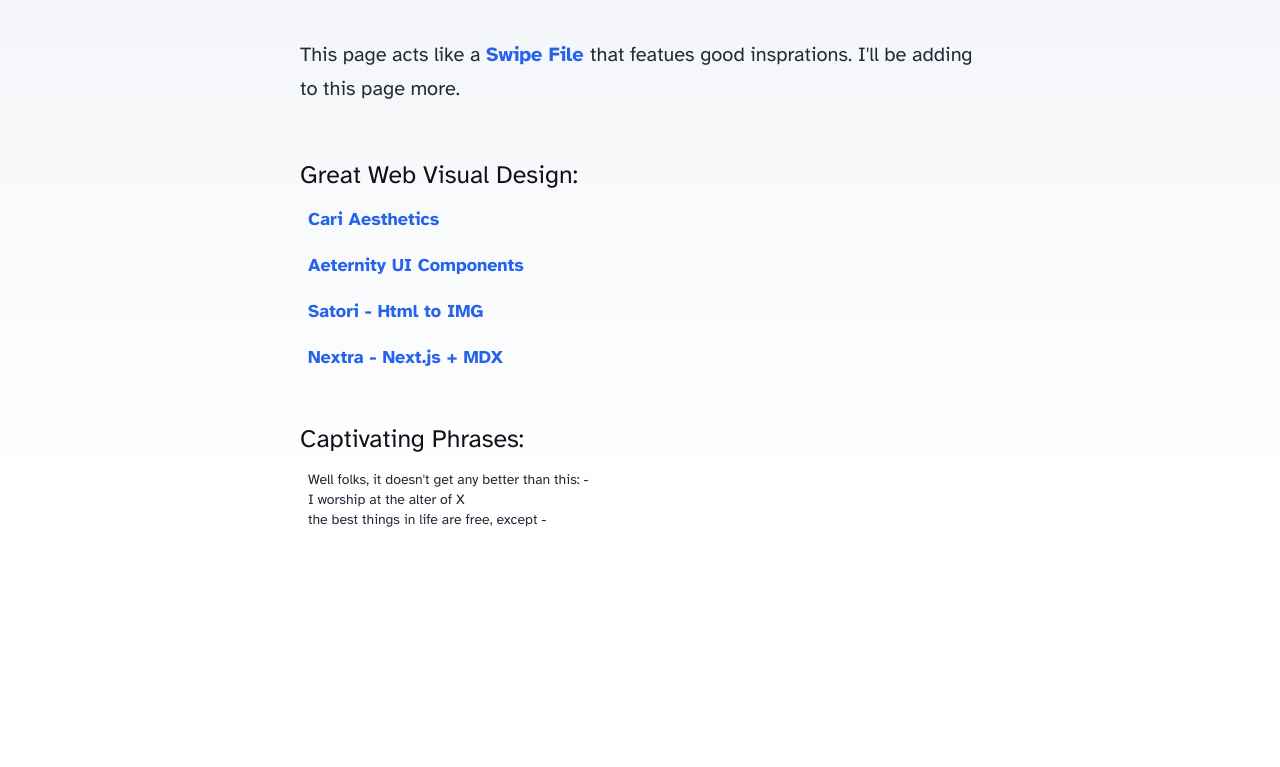
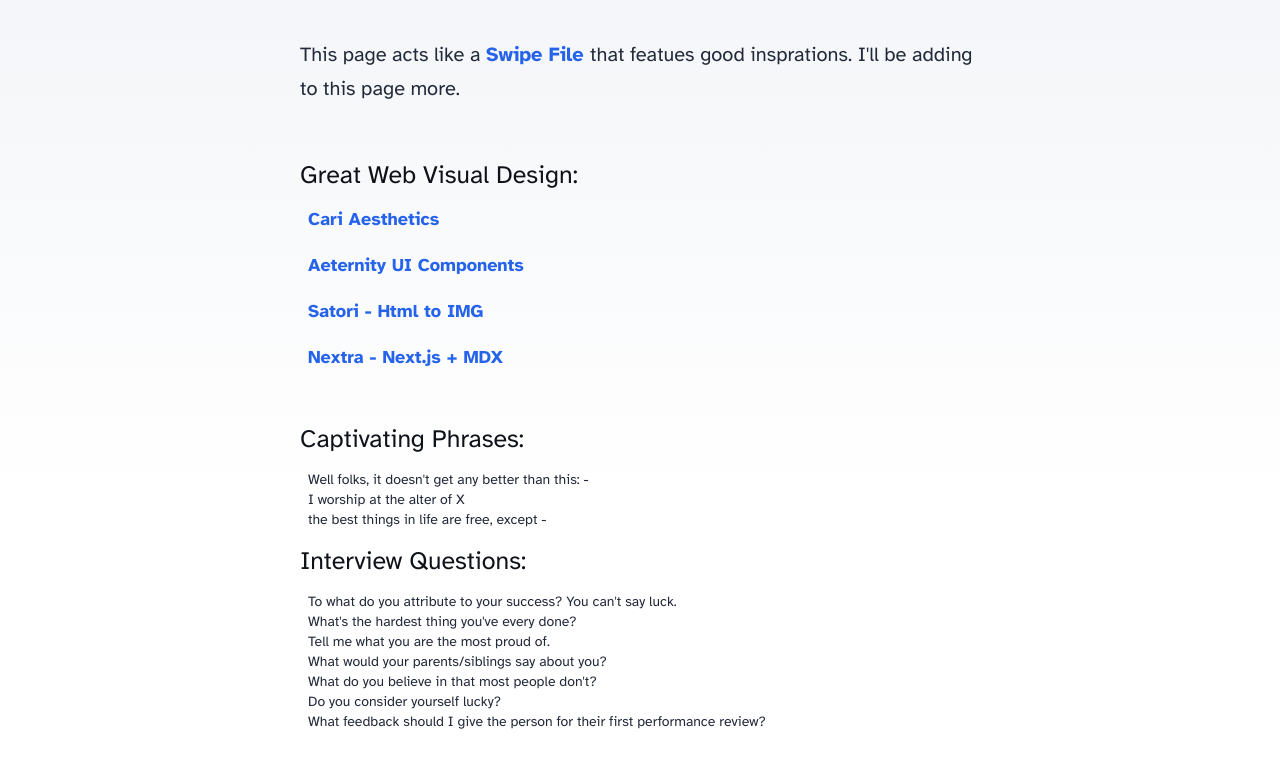
Before and after one commit to yiminghan/yiminghan.com, an Astro site: page /collections in a window 1280 px wide. Shown: the part 99-866 px from the top of the page. Before the commit the page ends 800 px from the top, so only its background shows below. Built offline with nearby package versions, Linux system fonts and the light colour scheme; Astro itself is replaced by a stand-in of ours.

Commit message:
interview qs

```diff
--- a/src/pages/collections.astro
+++ b/src/pages/collections.astro
@@ -55,6 +55,20 @@
         <li>I worship at the alter of X</li>
         <li>the best things in life are free, except -</li>
       </ul>
+
+      <h5>Interview Questions:</h5>
+      <ul class="my-4 mx-2 text-sm">
+        <li>To what do you attribute to your success? You can't say luck.</li>
+        <li>What's the hardest thing you've every done?</li>
+        <li>Tell me what you are the most proud of.</li>
+        <li>What would your parents/siblings say about you?</li>
+        <li>What do you believe in that most people don't?</li>
+        <li>Do you consider yourself lucky?</li>
+        <li>
+          What feedback should I give the person for their first performance
+          review?
+        </li>
+      </ul>
     </main>
 
     <!-- <Footer /> -->
```
